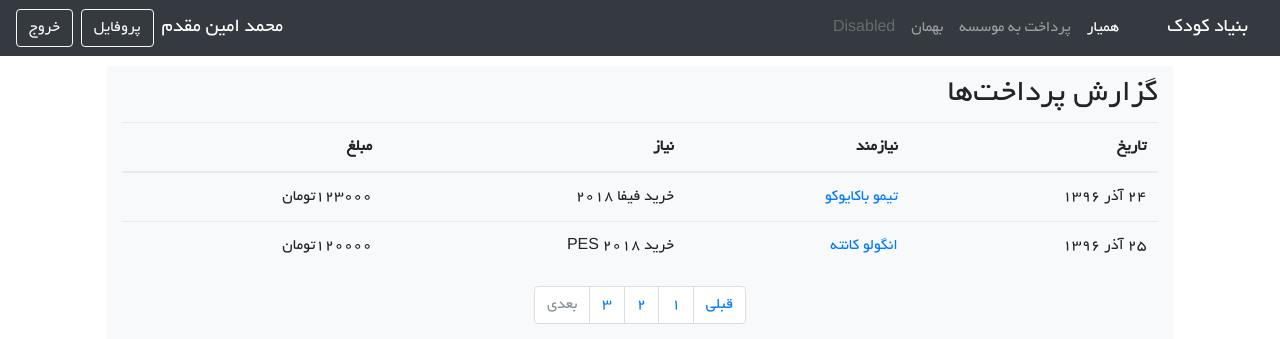
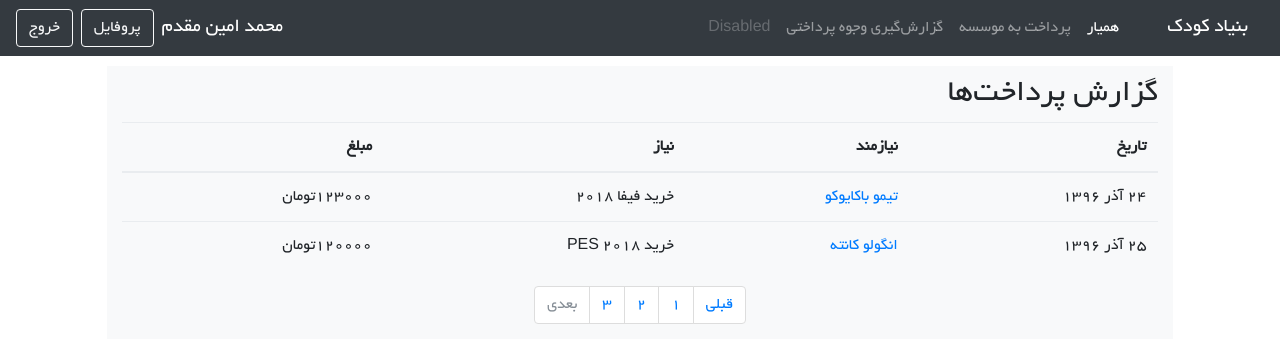
Before and after one commit to sinahmr/childf, a Django app: page /donor/purchases/ in a window 1280 px wide. Shown: the top 339 px of the page. Run offline with Django 3.2, Linux system fonts and the light colour scheme; some libraries are stand-ins or nearby versions.

Commit message:
Add report link to donor navbar

```diff
--- a/main/templates/main/navbars/donor.html
+++ b/main/templates/main/navbars/donor.html
@@ -6,7 +6,7 @@
         <a class="nav-link" href="{% url 'donor_purchase' %}">پرداخت به موسسه</a>
     </li>
     <li class="nav-item">
-        <a class="nav-link" href="#">بهمان</a>
+        <a class="nav-link" href="{% url 'donor_purchases' %}">گزارش‌گیری وجوه پرداختی</a>
     </li>
     <li class="nav-item">
         <a class="nav-link disabled" href="#">Disabled</a>
```
